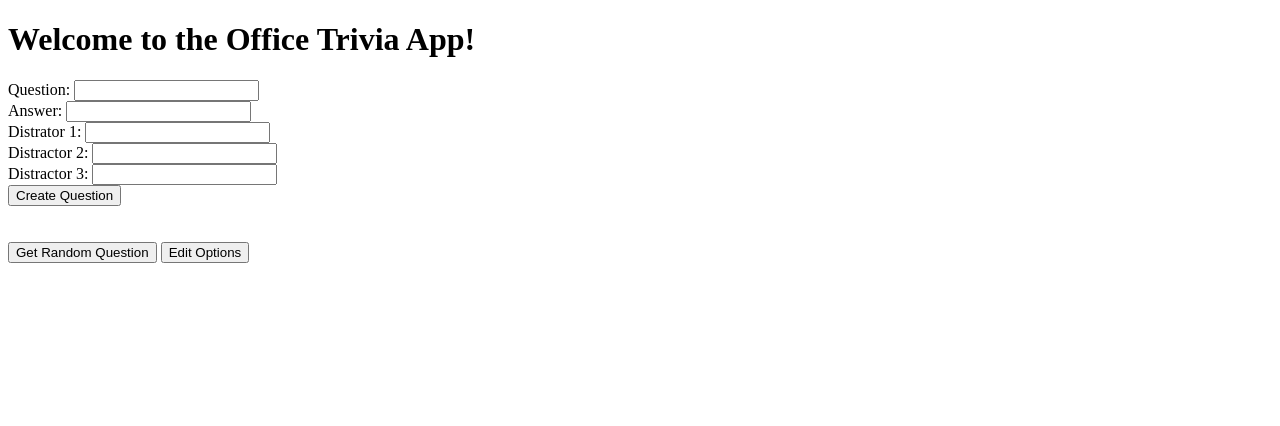
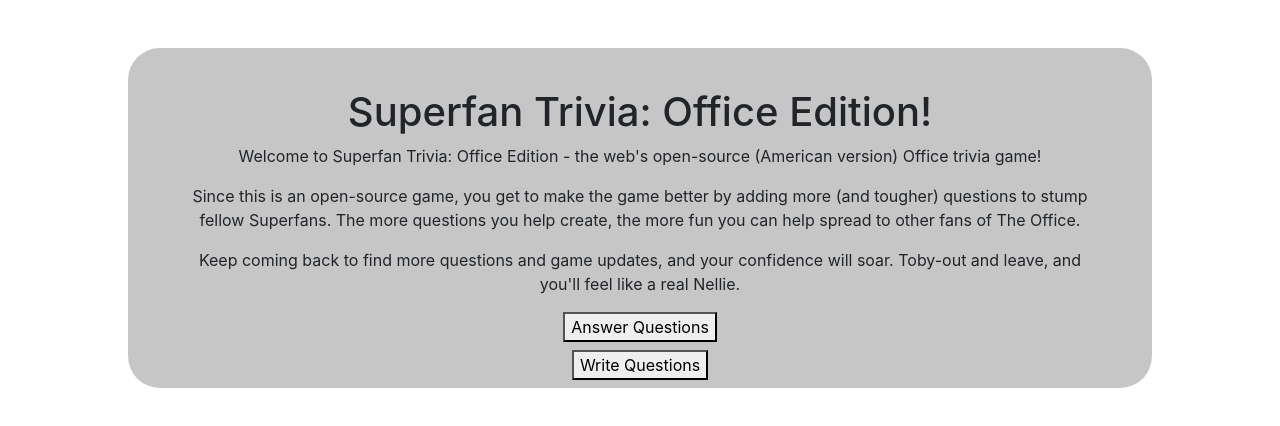
Before and after one commit to JoshEdgell/officetriviafrontend, a plain HTML site: page index.html in a window 1280 px wide. Drawn offline with nearby package versions, Linux system fonts and the light colour scheme.

Commit message:
opening modal closes on button click

```diff
--- a/css/main.css
+++ b/css/main.css
@@ -1,9 +1,20 @@
-.random {
-  display: flex;
+h1 {
+  margin-top: 1em;
 }
-.showQuestion {
-  width: 50%;
+.openingModal {
+  position: fixed;
+  background-color: rgb(198,198,198);
+  width: 80%;
+  margin-top: 3em;
+  margin-left: 10%;
+  text-align: center;
+  border-radius: 2em;
 }
-.showEdit {
-  width: 50%;
+.openingModal p {
+  width: 90%;
+  margin-left: 5%;
 }
+.openingModal button {
+  display: block;
+  margin: 0.5em auto;
+}
--- a/index.html
+++ b/index.html
@@ -3,13 +3,26 @@
   <head>
     <meta charset="utf-8">
     <title>Yo!</title>
+    <link rel="stylesheet" href="https://maxcdn.bootstrapcdn.com/bootstrap/4.0.0/css/bootstrap.min.css" integrity="sha384-Gn5384xqQ1aoWXA+058RXPxPg6fy4IWvTNh0E263XmFcJlSAwiGgFAW/dAiS6JXm" crossorigin="anonymous">
     <link rel="stylesheet" href="css/main.css">
     <script src="https://ajax.googleapis.com/ajax/libs/angularjs/1.6.9/angular.min.js"></script>
     <script src="js/app.js"></script>
   </head>
   <body ng-controller="MainController as main">
 
-    <h1>Welcome to the Office Trivia App!</h1>
+  <div class="openingModal">
+    <h1>Superfan Trivia: Office Edition!</h1>
+    <p>Welcome to Superfan Trivia: Office Edition - the web's open-source (American version) Office trivia game!</p>
+    <p>Since this is an open-source game, you get to make the game better by adding more (and tougher) questions to stump fellow Superfans.  The more questions you help create, the more fun you can help spread to other fans of The Office.</p>
+    <p>Keep coming back to find more questions and game updates, and your confidence will soar.  Toby-out and leave, and you'll feel like a real Nellie.</p>
+    <button class="opening">Answer Questions</button>
+    <button class="opening">Write Questions</button>
+  </div>
+
+
+
+
+    <!-- <h1>Welcome to the Office Trivia App!</h1>
     <div class="create">
       <form ng-submit="main.createQuestion()">
         Question: <input type="text" ng-model="main.newQuestion.question"></br>
@@ -26,12 +39,13 @@
       <div class="showQuestion">
         <button ng-click="main.getRandomQuestion();">Get Random Question</button>
         <button ng-click="main.showEdit = !main.showEdit">Edit Options</button>
-        <p>{{main.currentQuestion.question}}</p>
-        <div ng-if="main.currentQuestion.answers != null">
-          <button ng-click="main.checkAnswer(0);">{{main.currentQuestion.answers[0]}}</button>
-          <button ng-click="main.checkAnswer(1);">{{main.currentQuestion.answers[1]}}</button>
-          <button ng-click="main.checkAnswer(2);">{{main.currentQuestion.answers[2]}}</button>
-          <button ng-click="main.checkAnswer(3);">{{main.currentQuestion.answers[3]}}</button>
+        <div ng-show="main.showQuestion">
+          <p>{{main.currentQuestion.question}}</p>
+            <button ng-click="main.checkAnswer(0);">{{main.currentQuestion.answers[0]}}</button>
+            <button ng-click="main.checkAnswer(1);">{{main.currentQuestion.answers[1]}}</button>
+            <button ng-click="main.checkAnswer(2);">{{main.currentQuestion.answers[2]}}</button>
+            <button ng-click="main.checkAnswer(3);">{{main.currentQuestion.answers[3]}}</button>
+          </div>
         </div>
       </div>
       <div class="editQuestion" ng-if="main.showEdit">
@@ -45,6 +59,9 @@
         <button ng-click="main.editQuestion(main.currentQuestion.id);">Edit Question</button>
         <button ng-click="main.deleteQuestion(main.currentQuestion.id);">Delete Question</button>
       </div>
-    </div>
+    </div> -->
+
+  <script src="https://code.jquery.com/jquery-3.3.1.min.js" integrity="sha256-FgpCb/KJQlLNfOu91ta32o/NMZxltwRo8QtmkMRdAu8=" crossorigin="anonymous"></script>
+  <script src="js/main.js"></script>
   </body>
 </html>
--- a/js/app.js
+++ b/js/app.js
@@ -8,6 +8,7 @@
     answers: []
   };
   this.showEdit = false;
+  this.showQuestion = false;
   this.getQuestionIds = function(){
     $http({
       method: 'GET',
@@ -25,6 +26,7 @@
     }).then(function(response){
       controller.currentQuestion = response.data;
       console.log(controller.currentQuestion, 'current question');
+      controller.showQuestion = true;
     }, function(error){
       console.log(error, 'random question error');
     })
@@ -98,6 +100,7 @@
     })
   };
   this.checkAnswer = function(num){
+    this.showQuestion = false;
     $http({
       url: this.url + 'check/' + this.currentQuestion.id,
       method: 'PUT',
--- /dev/null
+++ b/js/main.js
@@ -0,0 +1,8 @@
+$(()=>{
+  //Close the opening Modal on button click
+  const $openingButton = $('.opening');
+  $openingButton.on('click',()=>{
+    const $openingModal = $('.openingModal');
+    $openingModal.css('display','none');
+  })
+})
```
